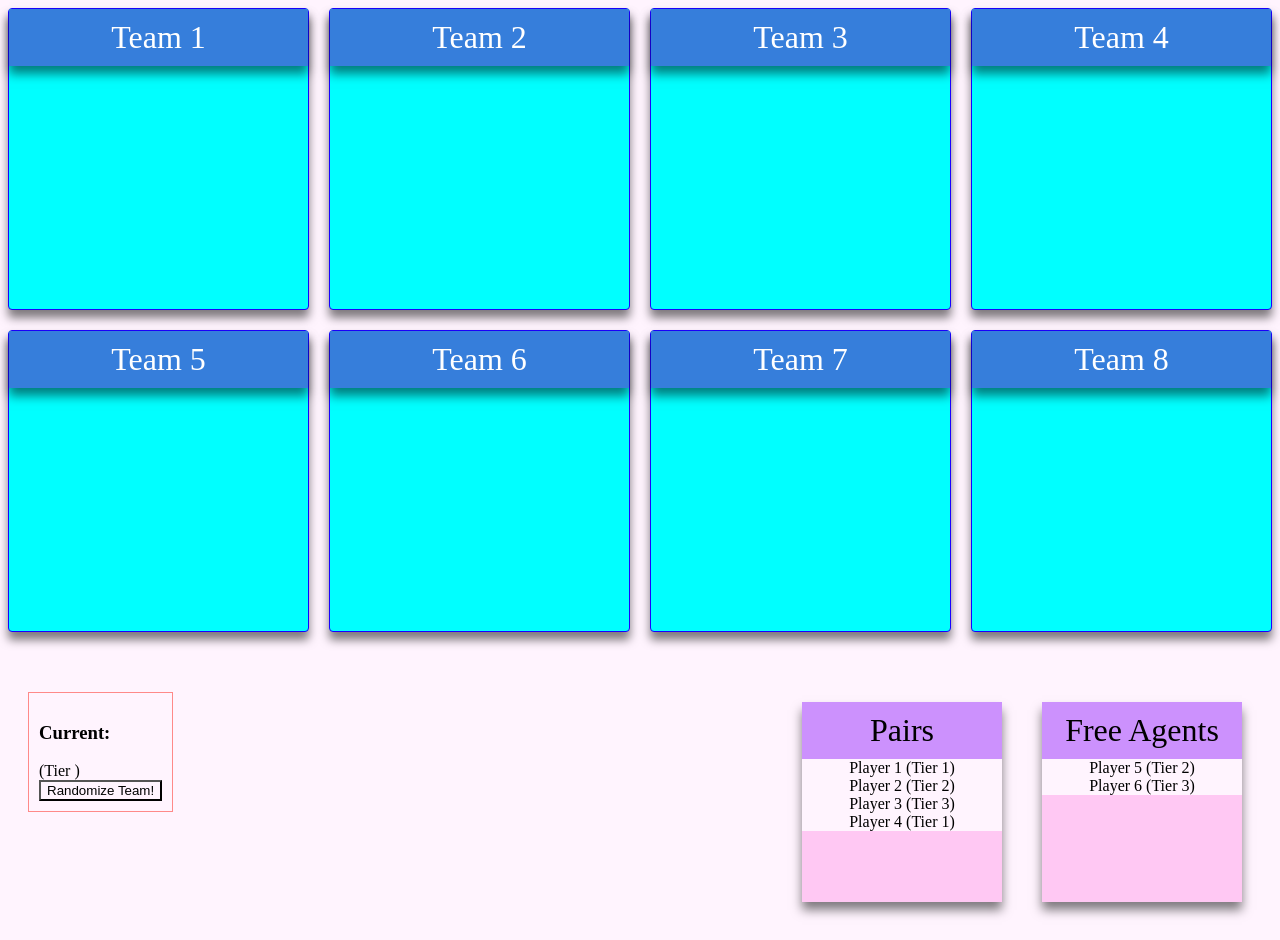
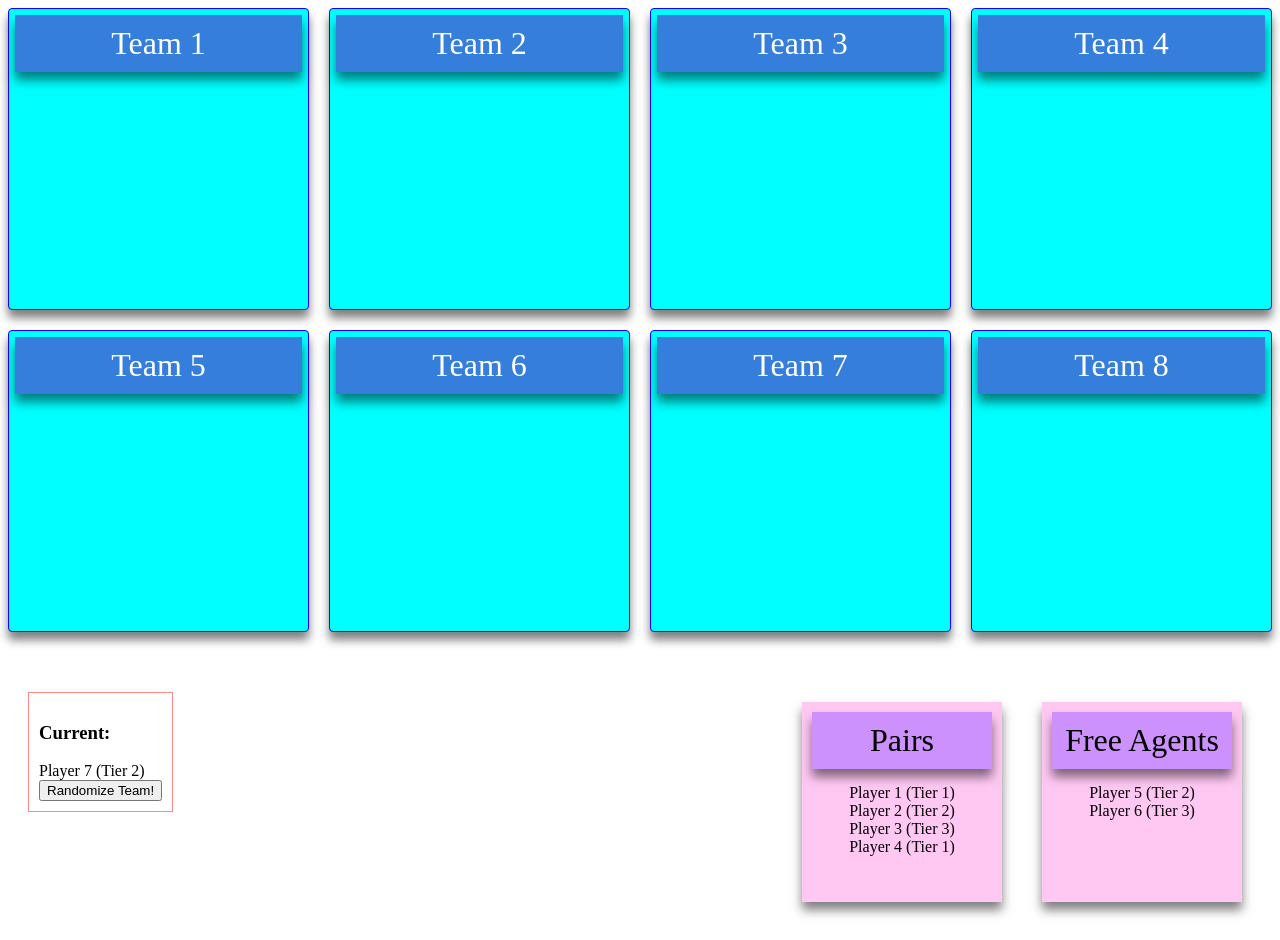
Before and after one commit to Li05j/Tournament-Teamizer, a React (Create React App) app: page / in a window 1280 px wide. Built offline with nearby package versions, Linux system fonts and the light colour scheme.

Commit message:
Fixed more styles to display players better, and added dummy randomize function

```diff
--- a/src/App.js
+++ b/src/App.js
@@ -20,11 +20,20 @@ const App = () => {
   ]);
 
   // const [current, setCurrent] = useState(null);
-  const [current, setCurrent] = useState([]);
+  const [current, setCurrent] = useState(createPlayer('p7', 'Player 7', 2));
   const [isCurrentPair, setIsCurrentPair] = useState(false);
 
   const randomizeTeam = () => {
-    // Logic to randomize current pair/player into a team
+    if (current) {
+      setTeams(prevTeams => {
+        const updatedTeams = [...prevTeams];
+        updatedTeams[0].players.push(current); // Team 1 is at index 0
+        return updatedTeams;
+      });
+
+      // Reset current to null or pick the next player
+      setCurrent(null);
+    }
   };
 
   return (
--- a/src/index.css
+++ b/src/index.css
@@ -1,6 +1,6 @@
-* {
+/* * {
     background-color: rgb(255, 244, 254)
-}
+} */
 
 .app {
     display: flex;
@@ -29,6 +29,8 @@
     background-color: rgb(54, 126, 219);
     color: rgb(255, 255, 255);
     padding: 10px;
+    margin: 6px;
+    margin-bottom: 19px;
     box-shadow: 0 8px 10px rgba(0, 0, 0, 0.5);
 }
 
@@ -64,6 +66,8 @@
     background-color: rgb(204, 145, 253);
     color: rgb(0, 0, 0);
     padding: 10px;
+    margin: 10px;
+    margin-bottom: 15px;
     box-shadow: 0 8px 10px rgba(0, 0, 0, 0.5);
 }
 
```
